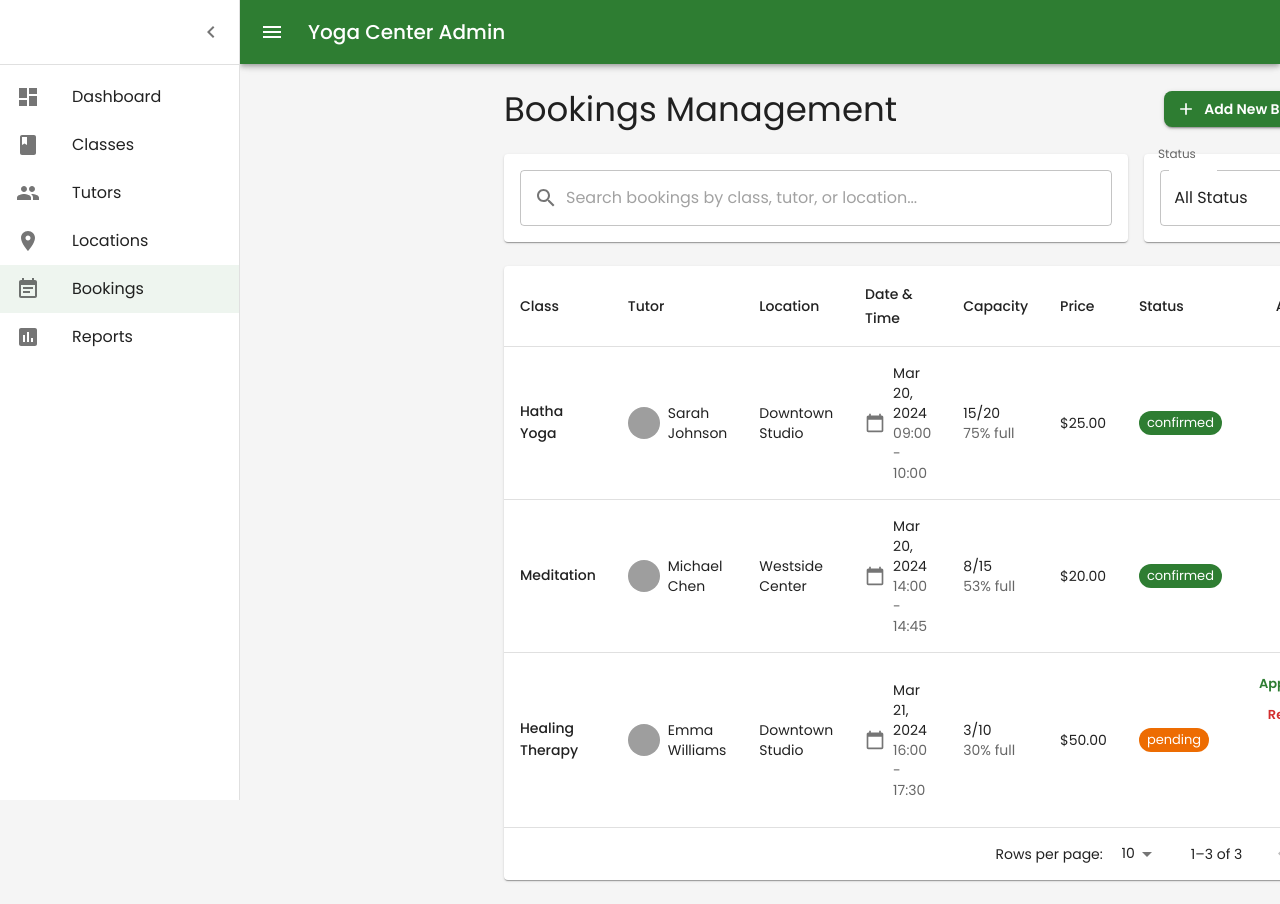
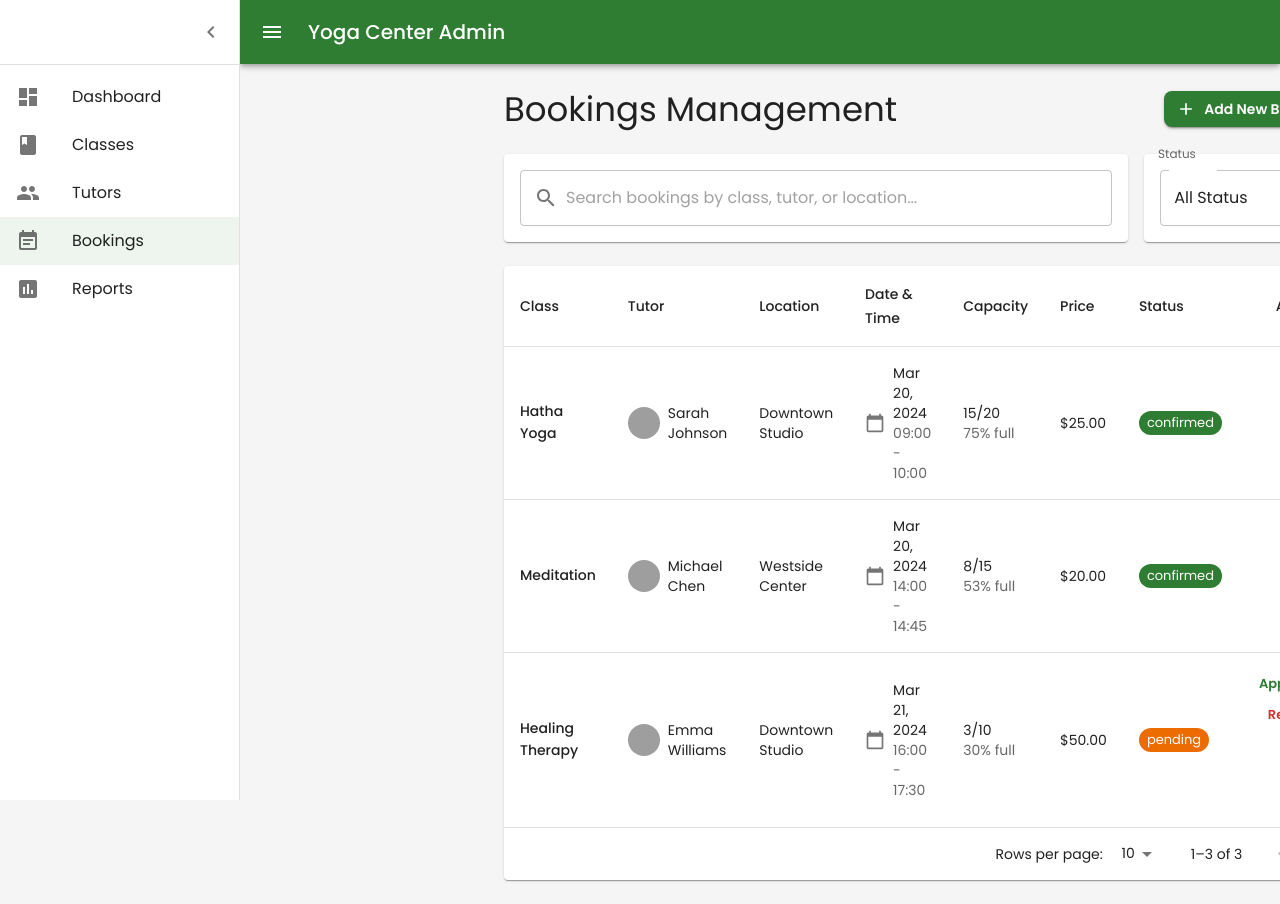
Before and after one commit to boutera/yoga_management, a React (Vite) app: page /admin/bookings in a window 1280 px wide. Shown: the top 904 px of the page. Built offline with nearby package versions, Linux system fonts and the light colour scheme; grey boxes are pictures that could not be loaded.

Commit message:
emove locations

```diff
--- a/src/App.tsx
+++ b/src/App.tsx
@@ -74,7 +74,6 @@ function App() {
           <Route path="/admin/tutors" element={<AdminLayout><TutorsList /></AdminLayout>} />
           <Route path="/admin/tutors/new" element={<AdminLayout><TutorForm /></AdminLayout>} />
           <Route path="/admin/tutors/edit/:id" element={<AdminLayout><TutorForm /></AdminLayout>} />
-          <Route path="/admin/locations" element={<AdminLayout><div>Locations Management (Coming Soon)</div></AdminLayout>} />
           <Route path="/admin/bookings" element={<AdminLayout><BookingsList /></AdminLayout>} />
           <Route path="/admin/bookings/new" element={<AdminLayout><BookingForm /></AdminLayout>} />
           <Route path="/admin/bookings/:id" element={<AdminLayout><BookingForm /></AdminLayout>} />
--- a/src/layouts/AdminLayout.tsx
+++ b/src/layouts/AdminLayout.tsx
@@ -20,7 +20,6 @@ import {
   Dashboard as DashboardIcon,
   Class as ClassIcon,
   People as PeopleIcon,
-  LocationOn as LocationIcon,
   EventNote as EventIcon,
   Assessment as AssessmentIcon,
   ChevronLeft as ChevronLeftIcon,
@@ -33,7 +32,6 @@ const menuItems = [
   { text: 'Dashboard', icon: <DashboardIcon />, path: '/admin' },
   { text: 'Classes', icon: <ClassIcon />, path: '/admin/classes' },
   { text: 'Tutors', icon: <PeopleIcon />, path: '/admin/tutors' },
-  { text: 'Locations', icon: <LocationIcon />, path: '/admin/locations' },
   { text: 'Bookings', icon: <EventIcon />, path: '/admin/bookings' },
   { text: 'Reports', icon: <AssessmentIcon />, path: '/admin/reports' },
 ];
```
